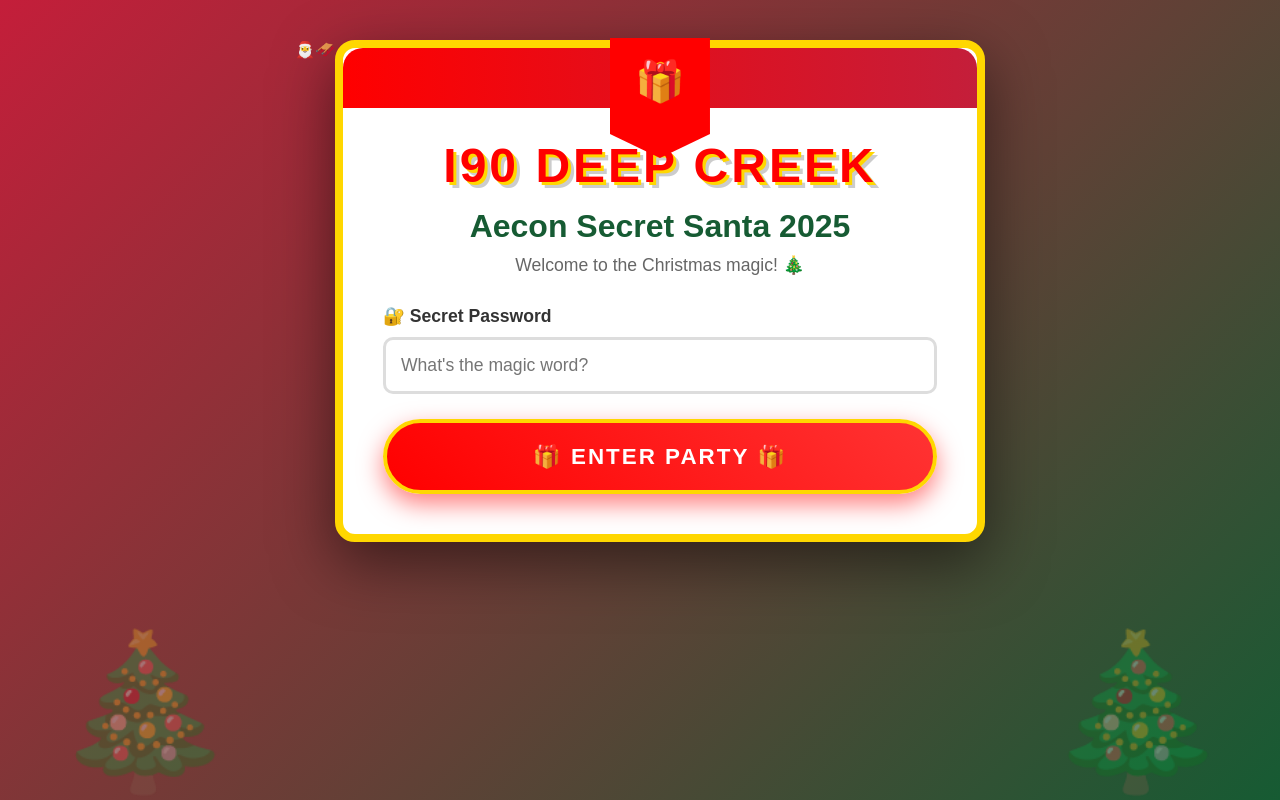
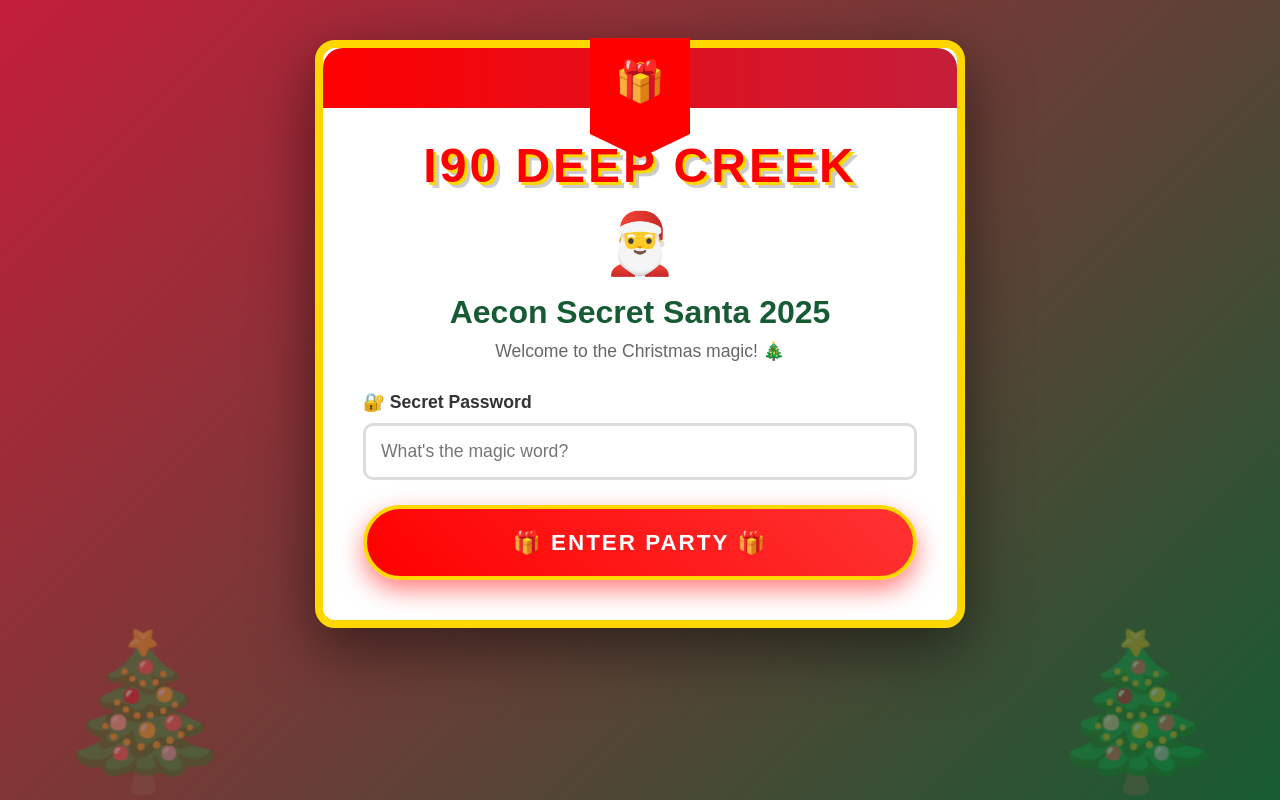
Before and after one commit to YA04-DRJA/secret-santa, a website: page public/index.html in a window 1280 px wide. Drawn offline with Linux system fonts and the light colour scheme.

Commit message:
Update index.html

```diff
--- a/public/index.html
+++ b/public/index.html
@@ -7,24 +7,12 @@
     <link rel="stylesheet" href="styles.css">
 </head>
 <body>
-    <!-- FALLING SNOW -->
-    <div class="snowflake">❄</div>
-    <div class="snowflake">❅</div>
-    <div class="snowflake">❆</div>
-    <div class="snowflake">❄</div>
-    <div class="snowflake">❅</div>
-    <div class="snowflake">❆</div>
-    <div class="snowflake">❄</div>
-    <div class="snowflake">❅</div>
-    <div class="snowflake">❆</div>
-    <div class="snowflake">❄</div>
+    <!-- INTERACTIVE SNOW -->
+    <div id="snowContainer"></div>
 
     <!-- CHRISTMAS TREES -->
     <div class="tree tree-left">🎄</div>
     <div class="tree tree-right">🎄</div>
-
-    <!-- SANTA FLYING -->
-    <div class="santa-fly" id="santaFly">🎅🛷</div>
 
     <div class="container">
         <!-- PASSWORD SCREEN -->
@@ -36,9 +24,8 @@
 
             <div class="main-title">
                 <div class="title-big">I90 DEEP CREEK</div>
-                <div class="title-small">
-                    <span class="santa-on-a">A</span>econ Secret Santa 2025
-                </div>
+                <div class="santa-center">🎅</div>
+                <div class="title-small">Aecon Secret Santa 2025</div>
                 <div class="tagline">Welcome to the Christmas magic! 🎄</div>
             </div>
 
@@ -63,14 +50,13 @@
 
             <div class="main-title">
                 <div class="title-big">I90 DEEP CREEK</div>
-                <div class="title-small">
-                    <span class="santa-on-a">A</span>econ Secret Santa 2025
-                </div>
+                <div class="santa-center">🎅</div>
+                <div class="title-small">Aecon Secret Santa 2025</div>
                 <div class="tagline">Welcome to the Christmas magic! 🎄</div>
             </div>
 
             <div class="counter">
-                🎅 <span class="counter-number" id="participantCount">0</span> Elves Joined!
+                🎅 <span class="counter-number" id="participantCount">0</span> People Joined!
             </div>
 
             <div class="info-box">
```
